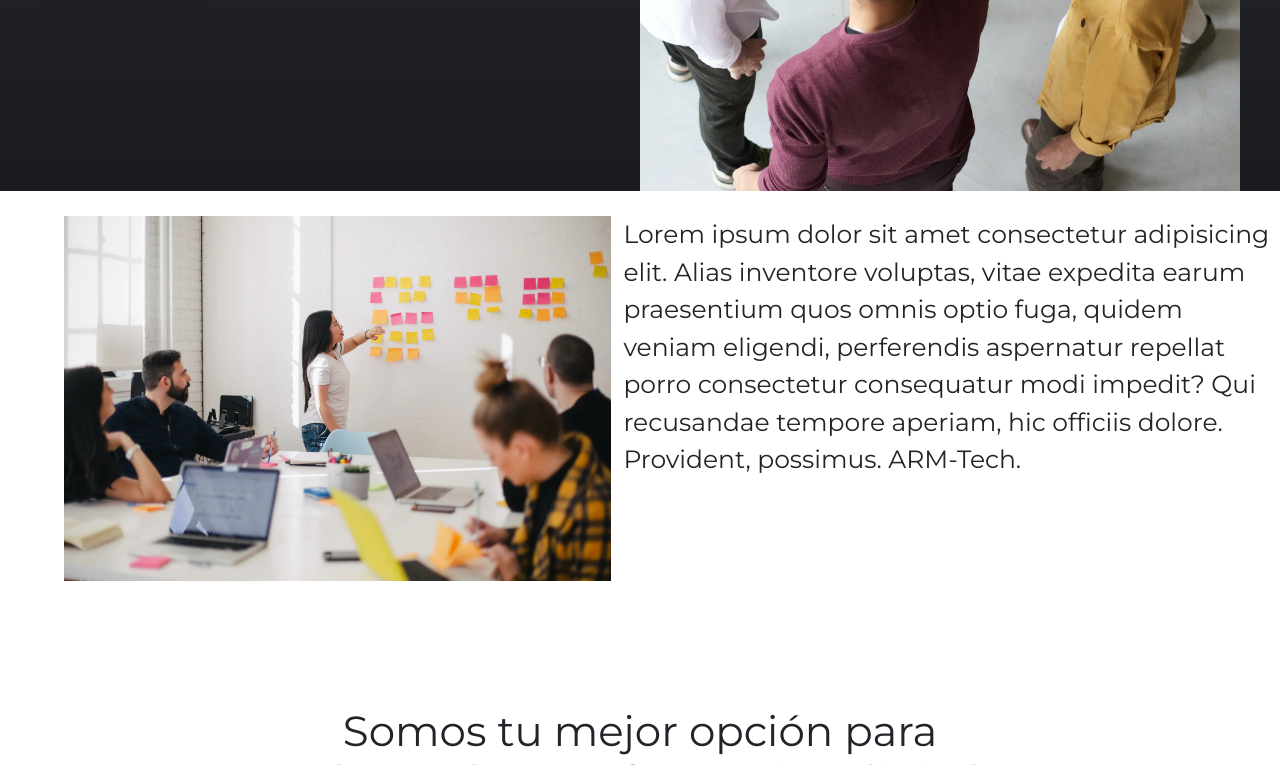
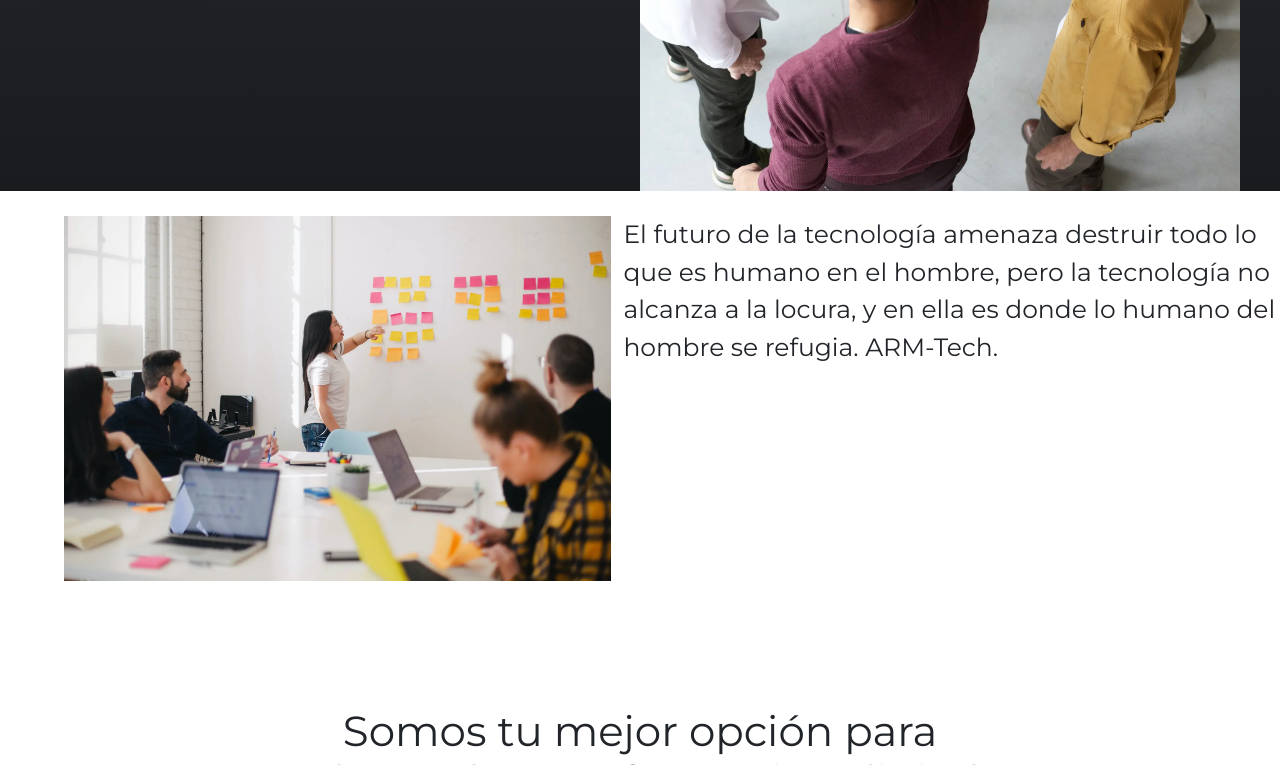
Before and after one commit to AdrianHernandezll/ProyectoCoder, a website: page nosotros.html in a window 1280 px wide. Shown: the part 610-1375 px from the top of the page. Drawn offline with nearby package versions, Linux system fonts and the light colour scheme.

Commit message:
ultimos parrafos

```diff
--- a/nosotros.html
+++ b/nosotros.html
@@ -64,12 +64,9 @@
           <div class="nosotros__contenido">
             <img src="build/img/team.webp" alt="" />
             <p>
-              Lorem ipsum dolor sit amet consectetur adipisicing elit. Alias
-              inventore voluptas, vitae expedita earum praesentium quos omnis
-              optio fuga, quidem veniam eligendi, perferendis aspernatur
-              repellat porro consectetur consequatur modi impedit? Qui
-              recusandae tempore aperiam, hic officiis dolore. Provident,
-              possimus.
+              El futuro de la tecnología amenaza destruir todo lo que es humano
+              en el hombre, pero la tecnología no alcanza a la locura, y en ella
+              es donde lo humano del hombre se refugia.
               <span>ARM-Tech.</span>
             </p>
           </div>
```
